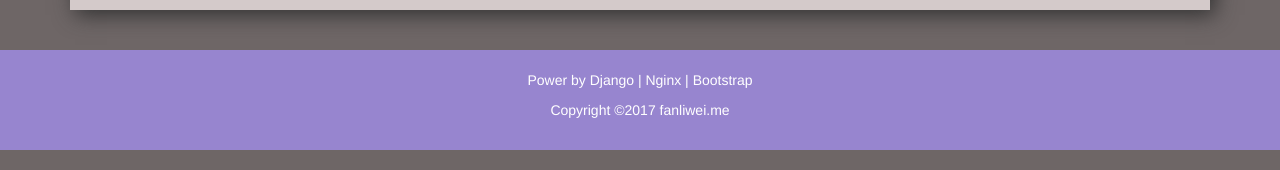
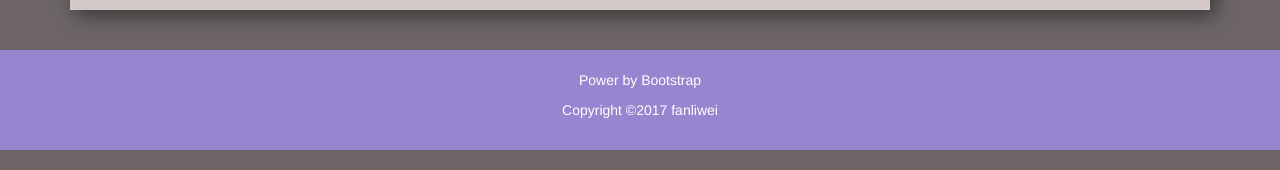
Before and after one commit to fanlw0816/fanliwei.github.io, a plain HTML site: page detail.html in a window 1280 px wide. Shown: the part 569-739 px from the top of the page. Drawn offline with Linux system fonts and the light colour scheme.

Commit message:
modify 2

```diff
--- a/detail.html
+++ b/detail.html
@@ -83,8 +83,8 @@
 	</div>
 
 	<div class="container-fluid footer">
-		<p>Power by Django	| Nginx | Bootstrap</p>
-		<p>Copyright &copy;2017 fanliwei.me </p>
+		<p>Power by  Bootstrap</p>
+		<p>Copyright &copy;2017 fanliwei </p>
 	</div>
 </body>
 </html>
```
Also changed, not shown: index.html (+2 -2 lines).
